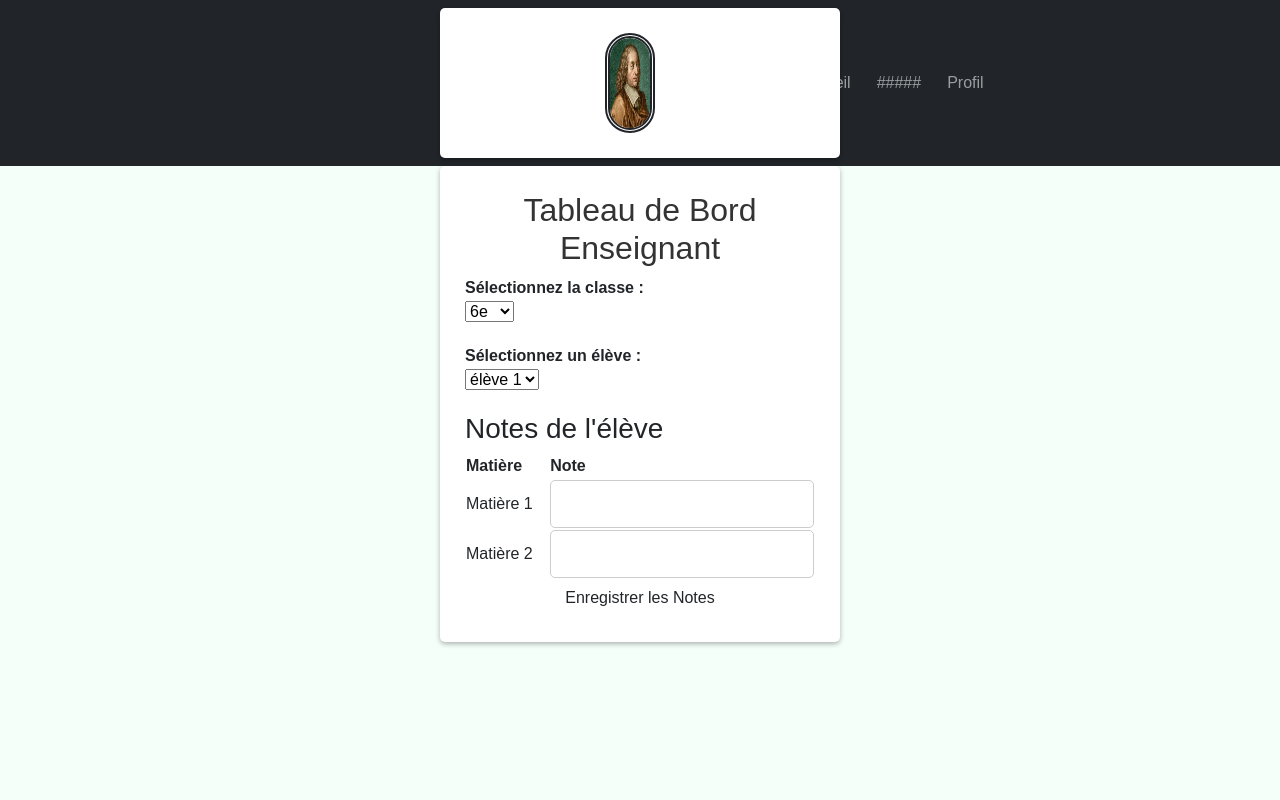
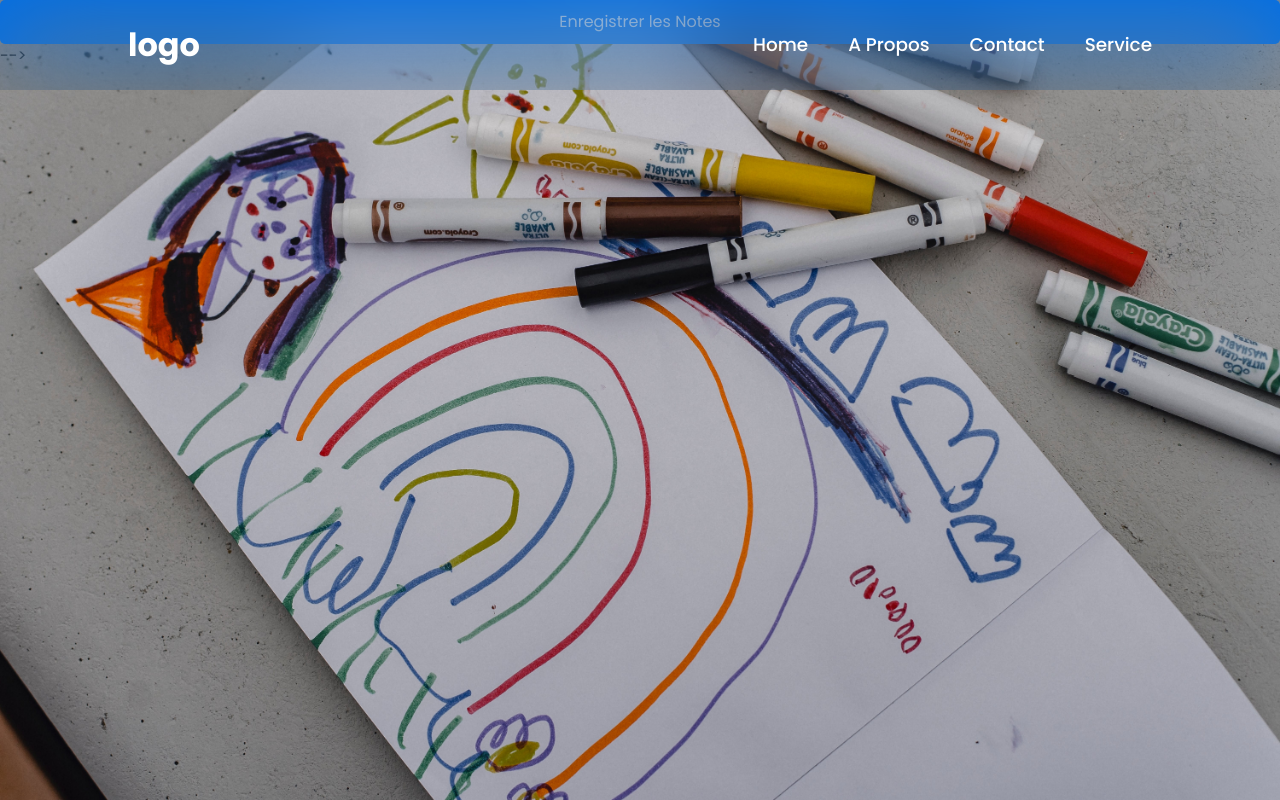
Before and after one commit to Gaston667/ECOLE, a Flask app: page /dashboard_Profs in a window 1280 px wide. Run offline with Flask 3, Linux system fonts and the light colour scheme.

Commit message:
:ise en place de la nav bar

```diff
--- /dev/null
+++ b/static/css/styles.css
@@ -0,0 +1,85 @@
+@import url('https://fonts.googleapis.com/css?family=Poppins:200,300,400,500,600,700,800,900&display=swap');
+
+* {
+    margin: 0;
+    padding: 0;
+    box-sizing: border-box;
+    font-family: 'Poppins', sans-serif;
+}
+
+body{
+    height: 100vh;
+    background: url('../img/pexels-allan-mas-5622361.jpg');
+    background-size: cover;
+    background-position: center;
+    background-repeat: no-repeat;
+}
+
+.header{
+    position: fixed;
+    top: 0;
+    left: 0;
+    width: 100%;
+    padding: 1.3rem 10%;
+    background: rgba(0, 0, 0, .1);
+    backdrop-filter: blur(50px);
+    -webkit-backdrop-filter: blur(50px); /* Ajoutez cette ligne pour Chrome et Safari */
+    display: flex;
+    justify-content: space-between;
+    align-items: center;
+    z-index: 100;
+}
+
+.logo{
+    font-size: 2rem;
+    color: #fff;
+    text-decoration: none;
+    font-weight: 700;
+}
+
+.navbar a{
+    font-size: 1.15rem;
+    color: #fff;
+    text-decoration: none;
+    font-weight: 500;
+    margin-left: 2.5rem;
+}
+
+.icons{
+    position: absolute;
+    right: 5%;
+    font-size: 2.8rem;
+    color: #fff;
+    cursor: pointer;
+    display: none;
+}
+
+
+/* BREAKPOINTS */
+@media (max-width: 992px){
+    .header{
+        padding: 1.3rem 5%;
+    }
+}
+
+@media (max-width: 768px){
+    .icons{
+        display: inline-flex;
+    }
+    .navbar{
+        position: absolute;
+        top: 100%;
+        left: 0;
+        width: 100%;
+        height: 17.7rem;
+        backdrop-filter: blur(50px);
+        -webkit-backdrop-filter: blur(50px); /* Ajoutez cette ligne pour Chrome et Safari */
+    }
+
+    .navbar a{
+        display: block;
+        font-size: 1.1rem;
+        margin: 1.5rem 0;
+        text-align: center;
+    }
+}
--- a/templates/base.html
+++ b/templates/base.html
@@ -2,56 +2,48 @@
 <html lang="fr">
 <head>
   <meta charset="UTF-8">
+  <meta http-equiv="X-UA-Compatible" content="IE=edge">
   <meta name="viewport" content="width=device-width, initial-scale=1, shrink-to-fit=no">
   <title>{% if title is defined %}{{ title }}{% else %}Blaise Pascal{% endif %}</title>
-  <link rel="stylesheet" href="/static/css/styles_profs_dash.css">
-  <link href="https://cdn.jsdelivr.net/npm/bootstrap@5.3.0/dist/css/bootstrap.min.css" rel="stylesheet">
+  <!-- les liens pour les styles css de bootstrap -->
+  <link href="https://cdn.jsdelivr.net/npm/bootstrap@5.3.2/dist/css/bootstrap.min.css"
+  rel="stylesheet" integrity="sha384-T3c6CoIi6uLrA9TneNEoa7RxnatzjcDSCmG1MXxSR1GAsXEV/Dwwykc2MPK8M2HN" crossorigin="anonymous">
+  <!-- les liens pour les styles css locaux -->
   <link rel="stylesheet" href="/static/css/styles_inscription_admin.css">
   <link rel="stylesheet" href="/static/css/styles_inscription_eleves.css">
   <link rel="stylesheet" href="/static/css/styles_inscription_profs.css">
+  <link rel="stylesheet" href="/static/css/styles_profs_dash.css">
+  <link rel="stylesheet" href="/static/css/styles.css">
 
-  <style>
-     @media (max-width: 767.98px) {
-      .navbar-nav .nav-item:not(:last-child) {
-        border-bottom: 1px solid burlywood;
-      }
-    }
-    img{
-        width: 50px;
-        border-radius: 30px;
-    }
+  <!-- les liens pour les Icons -->
+  <link href='https://unpkg.com/boxicons@2.1.4/css/boxicons.min.css'
+  rel='stylesheet'>
 
-  </style>
 </head>
+
+<!-- Code pour le coprs de la page -->
 <body>
-  <!-- code pour lq bare de navigation -->
-  <nav class="navbar navbar-expand-lg navbar-dark bg-dark">
-    <div class="container">
-      <img src="/static/img/blaise pascal.jpg" alt=""><a class="navbar-brand" href="#">Blaise Pascal</a>
-      <button class="navbar-toggler" type="button" data-bs-toggle="collapse" data-bs-target="#navbarNav" aria-controls="navbarNav" aria-expanded="false" aria-label="Toggle navigation">
-        <span class="navbar-toggler-icon"></span>
-      </button>
-      <div class="collapse navbar-collapse justify-content-end" id="navbarNav">
-        <ul class="navbar-nav">
-          <li class="nav-item">
-            <a class="nav-link " href="#">Accueil</a>
-          </li>
-          <li class="nav-item">
-            <a class="nav-link" href="#">#####</a>
-          </li>
-          <li class="nav-item">
-            <a class="nav-link" href="#">Profil</a>
-          </li>
-        </ul>
-      </div>
-    </div>
-  </nav>
+  <!-- code pour la bare de navigation -->
+  <header class="header">
+    <a href="#" class="logo">logo</a>
+    <label for="" class="icons">
+      <i class='bx bx-menu'></i>
+    </label>
 
-  <!-- Code pour le bas de la page  -->
+    <nav class="navbar">
+      <a href="#">Home</a>
+      <a href="#">A Propos</a>
+      <a href="#">Contact</a>
+      <a href="#">Service</a>
+    </nav>
+  </header>
+
+  <!-- Code pour le contenu -->
   <main id="container">
-    {% block content %}{% endblock %}
+    <!-- {% block content %}{% endblock %} -->
   </main>
-  <script src="https://cdn.jsdelivr.net/npm/@popperjs/core@2.11.6/dist/umd/popper.min.js"></script>
-  <script src="https://cdn.jsdelivr.net/npm/bootstrap@5.3.0/dist/js/bootstrap.min.js"></script>
+  <!-- les liens pour les scripts js de bootstrap -->
+  <script src="https://cdn.jsdelivr.net/npm/bootstrap@5.3.2/dist/js/bootstrap.bundle.min.js"
+  integrity="sha384-C6RzsynM9kWDrMNeT87bh95OGNyZPhcTNXj1NW7RuBCsyN/o0jlpcV8Qyq46cDfL" crossorigin="anonymous"></script>
 </body>
 </html>
```
Also changed, not shown: bdd/database.db, 1 other file.
